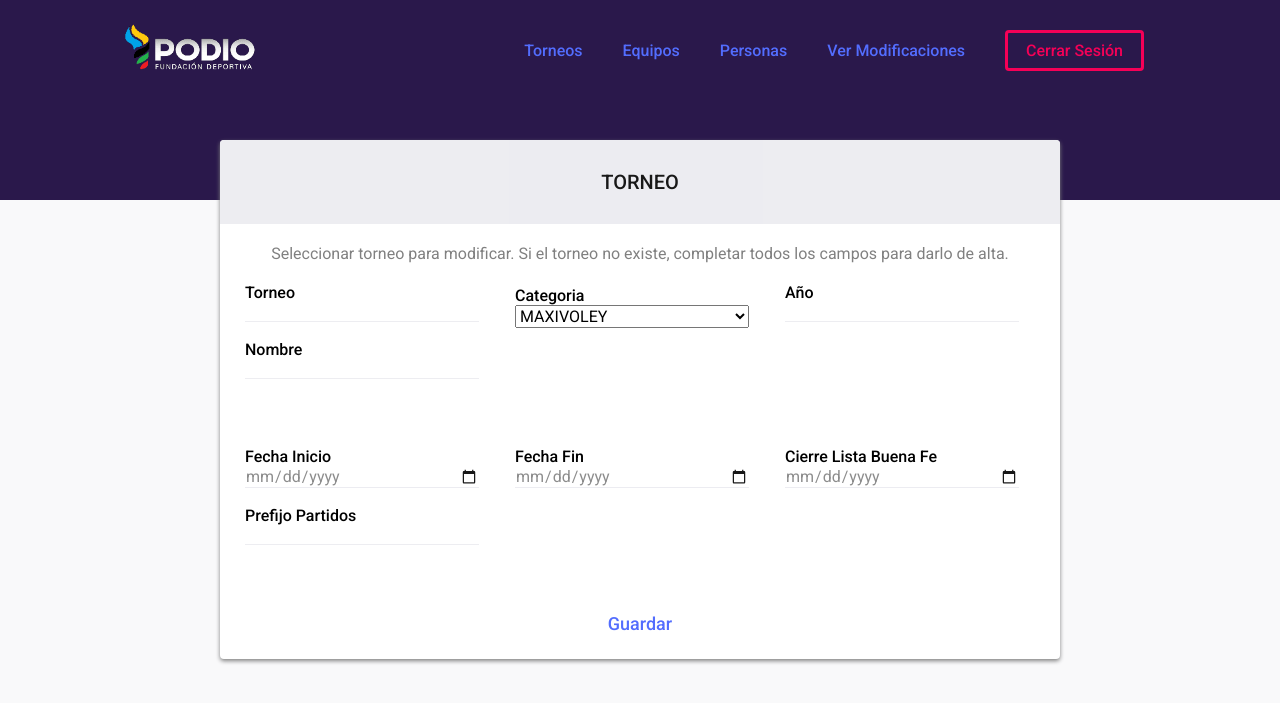
After one commit to ManuelJuandelCastillo/ProyectoPodio, a PHP site: page /admTorneos.php in a window 1280 px wide. The commit adds this page. Shown: the top 703 px of the page. Run offline with PHP 8.4, Linux system fonts and the light colour scheme; the visitor is signed in with stand-in values (Sample User, id 1).

Commit message:
2020 jul

```diff
--- a/AJAXpersonas.php
+++ b/AJAXpersonas.php
@@ -7,7 +7,7 @@ if (!isset($_SESSION['tipo_usuario']) || !isset($_GET['dni'])){
 $dni = $_GET['dni'].'%';
 require_once 'Conexion.php';
 $dbh = new Conexion;
-$sth = $dbh->prepare('select documento, apellidos, nombres, correo_electronico from personas where documento like :dni');
+$sth = $dbh->prepare('select documento, apellidos, nombres, correo_electronico, fecha_nacimiento from personas where documento like :dni');
 $sth->execute([':dni'=>$dni]);
 $lista = $sth->fetchAll(PDO::FETCH_ASSOC);
 
--- /dev/null
+++ b/admTorneos.php
@@ -0,0 +1,89 @@
+<?php
+session_start();
+if (!isset($_SESSION['tipo_usuario'])) {
+    header('location:index.php');
+}
+if ($_SESSION['tipo_usuario'] != 'admin') {
+    header('location:index.php');
+}
+
+if (isset($_POST['guardar-torneo'])) {
+    require_once 'Conexion.php';
+    $dbh = new Conexion;
+    $sth = $dbh->prepare('select * from torneos where torneo = :torneo');
+    $sth->execute([':torneo'=>strtoupper($_POST['torneo'])]);
+    $datos_torneo = $sth->fetch(PDO::FETCH_ASSOC);
+    if (isset($datos_torneo['torneo'])) {
+        $sth = $dbh->prepare('update torneos set categoria = :categoria, anio = :anio, nombre = :nombre, fecha_inicio = :inicio, fecha_fin = :fin, fecha_cierre_lista_buena_fe = :cierre, prefijo_partidos = :prefijo where torneo = :torneo');
+        $sth->execute([':categoria'=>$_POST['categoria'], ':anio'=>$_POST['anio'], ':nombre'=>$_POST['nombre'], ':inicio'=>$_POST['inicio'], ':fin'=>$_POST['fin'], ':cierre'=>$_POST['cierre-lista'], ':prefijo'=>$_POST['prefijo'], ':torneo'=>$_POST['torneo']]);
+    } else {
+        $sth = $dbh->prepare('insert into torneos (torneo, categoria, anio, nombre, fecha_inicio, fecha_fin, fecha_cierre_lista_buena_fe, prefijo_partidos) values (:torneo, :categoria, :anio, :nombre, :inicio, :fin, :cierre, :prefijo)');
+        $sth->execute([':torneo'=>strtoupper($_POST['torneo']), ':categoria'=>$_POST['categoria'], ':anio'=>$_POST['anio'], ':nombre'=>$_POST['nombre'], ':inicio'=>$_POST['inicio'], ':fin'=>$_POST['fin'], ':cierre'=>$_POST['cierre-lista'], ':prefijo'=>$_POST['prefijo']]);
+    }
+}
+
+// incluir head y metadata, links css
+require_once 'include/header.php';
+?>
+<link rel="stylesheet" href="css/admTorneos.css">
+<?php
+// incluir cierre del head y apertura del body mas todo el navbar
+require_once 'include/navbar.php';
+?>
+
+<section class="main-container">
+    <h2>Torneo</h2>
+    <p class="mensaje-info">Seleccionar torneo para modificar. Si el torneo no existe, completar todos los campos para darlo de alta.</p>
+    <form action="<?= $_SERVER['PHP_SELF'] ?>" method="post">
+        <div class="card-container">
+            <div class="form-group form-input selector-container">
+                <label for="">torneo</label>
+                <input type="text" name="torneo" id="torneo-torneo" required>
+                <select name="selector" class="selector-filtro" id="sel" size="3"></select>
+            </div>
+            <div class="form-group">
+                <label for="">categoria</label>
+                <select name="categoria" id="categoria-torneo" class="selector">
+                    <option value="MAXIVOLEY">MAXIVOLEY</option>
+                </select>
+            </div>
+            <div class="form-group form-input">
+                <label for="">año</label>
+                <input type="text" name="anio" id="anio-torneo" required>
+            </div>
+            <div class="form-group form-input">
+                <label for="">nombre</label>
+                <input type="text" name="nombre" id="nombre-torneo" required>
+            </div>
+        </div>
+        <div class="card-container">
+            <div class="form-group form-input">
+                <label for="">fecha inicio</label>
+                <input type="date" name="inicio" id="inicio-torneo" required>
+            </div>
+            <div class="form-group form-input">
+                <label for="">fecha fin</label>
+                <input type="date" name="fin" id="fin-torneo" required>
+            </div>
+            <div class="form-group form-input">
+                <label for="">cierre lista buena fe</label>
+                <input type="date" name="cierre-lista" id="cierre-lista-torneo" required>
+            </div>
+            <div class="form-group form-input">
+                <label for="">prefijo partidos</label>
+                <input type="text" name="prefijo" id="prefijo-torneo" required>
+            </div>
+        </div>
+
+        <div class="form-btn-container">
+            <button type="submit" class="form-btn boton-guardar" name="guardar-torneo">guardar</button>
+        </div>
+
+    </form>
+</section>
+
+<script src="scripts/admTorneos.js"></script>
+<?php
+// incluir footer con js navbar y cierre de body y html
+require_once 'include/footer.php';
+?>
--- /dev/null
+++ b/css/admTorneos.css
@@ -0,0 +1,41 @@
+.mensaje-info{
+    text-align: center;
+    margin: 10px;
+    color: var(--gris-oscuro);
+}
+
+.form-btn-container{
+    margin-bottom: 15px;
+}
+
+.form-input{
+    position: relative;
+}
+.form-input::before{
+    position: absolute;
+    content: '';
+    height: 2px;
+    width: 0;
+    border-radius: 2px;
+    bottom: 7px;
+    background-color: var(--violeta);
+    box-shadow: 0 2px 2px 0 var(--violeta);
+    transition: .2s ease-in-out;
+}
+.form-input:focus-within::before{
+    width: 90%;
+}
+
+.selector{
+    width: 90%;
+}
+
+.selector-container{
+    position: relative;
+}
+
+.selector-filtro{
+    position: absolute;
+    z-index: 1;
+    display: none;
+}
--- a/include/navbar.php
+++ b/include/navbar.php
@@ -36,8 +36,10 @@
                 <?php
                 } else {
                 ?>
-                <li><a class="links" href="admIndex.php">ver por equipo</a></li>
-                <li><a class="links" href="admDatosJugadora.php">ver por documento</a></li>
+                <li><a class="links" href="admTorneos.php">torneos</a></li>
+                <li><a class="links" href="admIndex.php">equipos</a></li>
+                <li><a class="links" href="admDatosJugadora.php">personas</a></li>
+                <li><a class="links" href="admIndex.php">ver modificaciones</a></li>
                 <?php
                 }
                 ?>
--- /dev/null
+++ b/scripts/admTorneos.js
@@ -0,0 +1,60 @@
+const torneo = document.getElementById('torneo-torneo');
+const categoria = document.getElementById('categoria-torneo');
+const nombre = document.getElementById('nombre-torneo');
+const anio = document.getElementById('anio-torneo');
+const inicio = document.getElementById('inicio-torneo');
+const fin = document.getElementById('fin-torneo');
+const cierre = document.getElementById('cierre-lista-torneo');
+const prefijo = document.getElementById('prefijo-torneo');
+
+const selector = document.getElementById('sel');
+
+torneo.addEventListener('keyup', (e) => {
+    let filtroTorneo = torneo.value;
+    if (filtroTorneo == '') {
+        selector.style.display = 'none';
+        torneo.value = '';
+                categoria.value = '';
+                nombre.value = '';
+                anio.value = '';
+                inicio.value = '';
+                fin.value = '';
+                cierre.value = '';
+                prefijo.value = '';
+    } else {
+        fetch('AJAXtorneos.php?torneo=' + filtroTorneo).then(res => res.json()).then(data => {
+            torneos = data;
+            if (torneos.length == 0) {
+                selector.style.display = 'none';
+            } else {
+                selector.style.display = 'block';
+                while (selector.firstChild) {
+                    selector.firstChild.remove();
+                }
+                for (let i = 0; i < torneos.length; i++) {
+                    let fila = document.createElement('option');
+                    fila.value = torneos[i].torneo;
+                    fila.innerHTML = torneos[i].torneo;
+
+                    selector.appendChild(fila);
+                }
+            }
+        })
+    }
+})
+
+selector.addEventListener('change', (e) => {
+    torneo_seleccionado = selector.value;
+    fetch('AJAXtorneos.php?torneo=' + torneo_seleccionado).then(res => res.json()).then(data => {
+        datos = data;
+        torneo.value = datos[0].torneo;
+        categoria.value = datos[0].categoria;
+        nombre.value = datos[0].nombre;
+        anio.value = datos[0].anio;
+        inicio.value = datos[0].fecha_inicio;
+        fin.value = datos[0].fecha_fin;
+        cierre.value = datos[0].fecha_cierre_lista_buena_fe;
+        prefijo.value = datos[0].prefijo_partidos;
+        selector.style.display = 'none';
+    })
+})
--- a/scripts/listaBuenaFe.js
+++ b/scripts/listaBuenaFe.js
@@ -12,6 +12,8 @@ const modal = document.getElementById('modal-container');
 const dniFiltro = document.getElementById('dniFiltro');
 const nombreFiltro = document.getElementById('nombreFiltro');
 const apellidoFiltro = document.getElementById('apellidoFiltro');
+const emailFiltro = document.getElementById('emailFiltro');
+const fechaFiltro = document.getElementById('fechaFiltro');
 const selector = document.getElementById('sel');
 
 // nuevo lista fiiltro
@@ -47,6 +49,8 @@ selector.addEventListener('change', (e)=>{
         dniFiltro.value = datos[0].documento;
         nombreFiltro.value = datos[0].nombres;
         apellidoFiltro.value = datos[0].apellidos;
+        emailFiltro.value = datos[0].correo_electronico;
+        fechaFiltro.value = datos[0].fecha_nacimiento;
         selector.style.display = 'none';
     })
 })
--- a/subirFoto.php
+++ b/subirFoto.php
@@ -26,7 +26,7 @@ if (!isset($_SESSION['dni'])){
          $registro = $sth->fetch(PDO::FETCH_ASSOC);
 
          if ($registro['tipo_imagen'] == $tipo){
-             $sth = $dbh->prepare('update personas_imagenes set imagen=:imagen, formato = :formato where documento=:dni and tipo_imagen=:tipo');
+             $sth = $dbh->prepare('update personas_imagenes set imagen=:imagen, formato = :formato, estado = 0 where documento=:dni and tipo_imagen=:tipo');
              $sth->execute([':imagen'=> $img_blob, ':dni'=>$dni, ':tipo'=>$tipo, ':formato'=>$formato]);
 
             switch ($registro['tipo_imagen']) {
@@ -44,9 +44,9 @@ if (!isset($_SESSION['dni'])){
 
              $sth = $dbh->prepare('update personas set');
          }else{
-             $sth = $dbh->prepare('insert into personas_imagenes(documento, tipo_imagen, imagen, formato) values(:dni, :tipo, :img, :formato)');
+             $sth = $dbh->prepare('insert into personas_imagenes(documento, tipo_imagen, imagen, formato, estado) values(:dni, :tipo, :img, :formato, 0)');
              $sth->execute([':dni' => $dni, ':tipo' => $tipo, ':img' => $img_blob, ':formato' => $formato]);
-             echo 'alta ' . $registro['tipo_imagen'];
+            //  echo 'alta ' . $registro['tipo_imagen'];
          }
     }
     header('location:index.php');
```
Also changed, not shown: AJAXtorneos.php (added, +15 -0 lines), admConfirmarBaja.php (added, +17 -0 lines), admDatosJugadora.php (+34 -20 lines), admIndex.php (+45 -17 lines), admManagerEquipos.php (added, +47 -0 lines), css/admDatosJugadora.css (+17 -3 lines), css/admIndex.css (+31 -4 lines), lbfpdf.php (+6 -3 lines), listaBuenaFe.php (+16 -3 lines).
